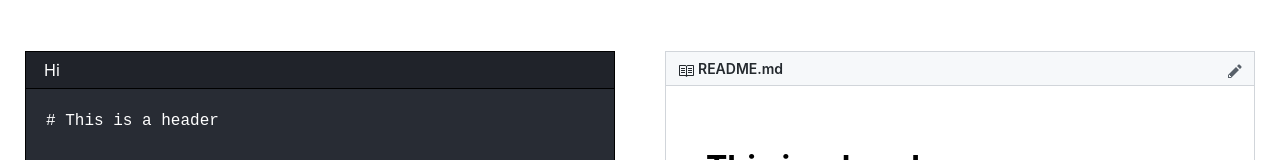
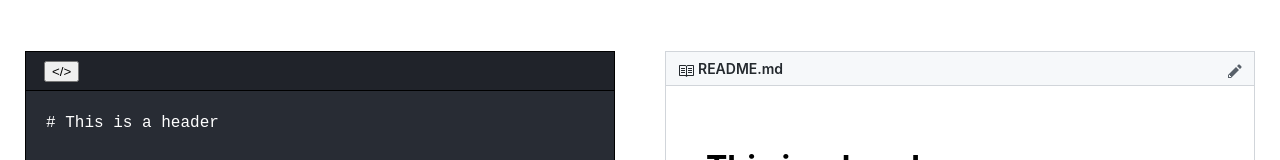
Before and after one commit to LucasLombardo/readme-previewer, a React (Create React App) app: page / in a window 1280 px wide. Shown: the top 160 px of the page. Built offline with nearby package versions, Linux system fonts and the light colour scheme.

Commit message:
adds code button

```diff
--- a/src/Editor.js
+++ b/src/Editor.js
@@ -1,4 +1,5 @@
 import React, { Component } from 'react';
+import PropTypes from 'prop-types';
 import './Editor.scss';
 
 export default class Editor extends Component {
@@ -7,11 +8,27 @@ export default class Editor extends Component {
     this.state = { input: '# This is a header\n\nAnd this is a paragraph' };
 
     this.handleChange = this.handleChange.bind(this);
+    this.formatCode = this.formatCode.bind(this);
+
+    this.myRef = React.createRef();
   }
 
   handleChange(event) {
     this.setState({ input: event.target.value });
-    this.props.updateMarkdown(this.state.input);
+    this.props.updateMarkdown(event.target.value);
+  }
+
+  formatCode() {
+    const { input } = this.state;
+    const markdownInput = this.myRef.current;
+    const selection = window.getSelection();
+    const start = markdownInput.selectionStart;
+    const end = markdownInput.selectionEnd;
+    const newInput = `${input.slice(0, start)}\`${selection}\`${input.slice(
+      end,
+    )}`;
+    this.setState({ input: newInput });
+    this.props.updateMarkdown(newInput);
   }
 
   render() {
@@ -19,10 +36,13 @@ export default class Editor extends Component {
       <div className="Editor">
         <div className="edit-box">
           <div className="controls">
-            <p>Hi</p>
+            <button type="button" onClick={this.formatCode}>
+              &lt;/&gt;
+            </button>
           </div>
           <textarea
             className="markdown-input"
+            ref={this.myRef}
             value={this.state.input}
             onChange={this.handleChange}
           />
@@ -31,3 +51,7 @@ export default class Editor extends Component {
     );
   }
 }
+
+Editor.propTypes = {
+  updateMarkdown: PropTypes.func.isRequired,
+};
```
Also changed, not shown: .eslintrc.js.
